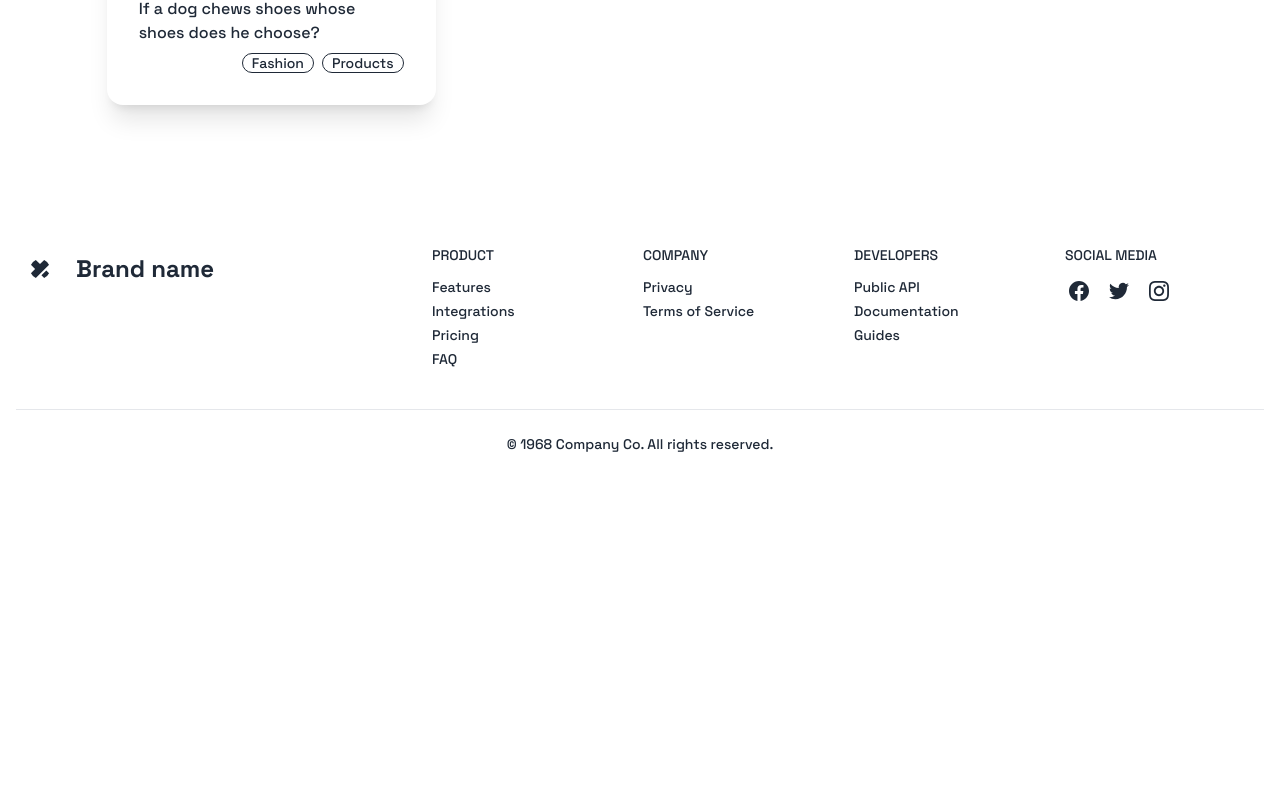
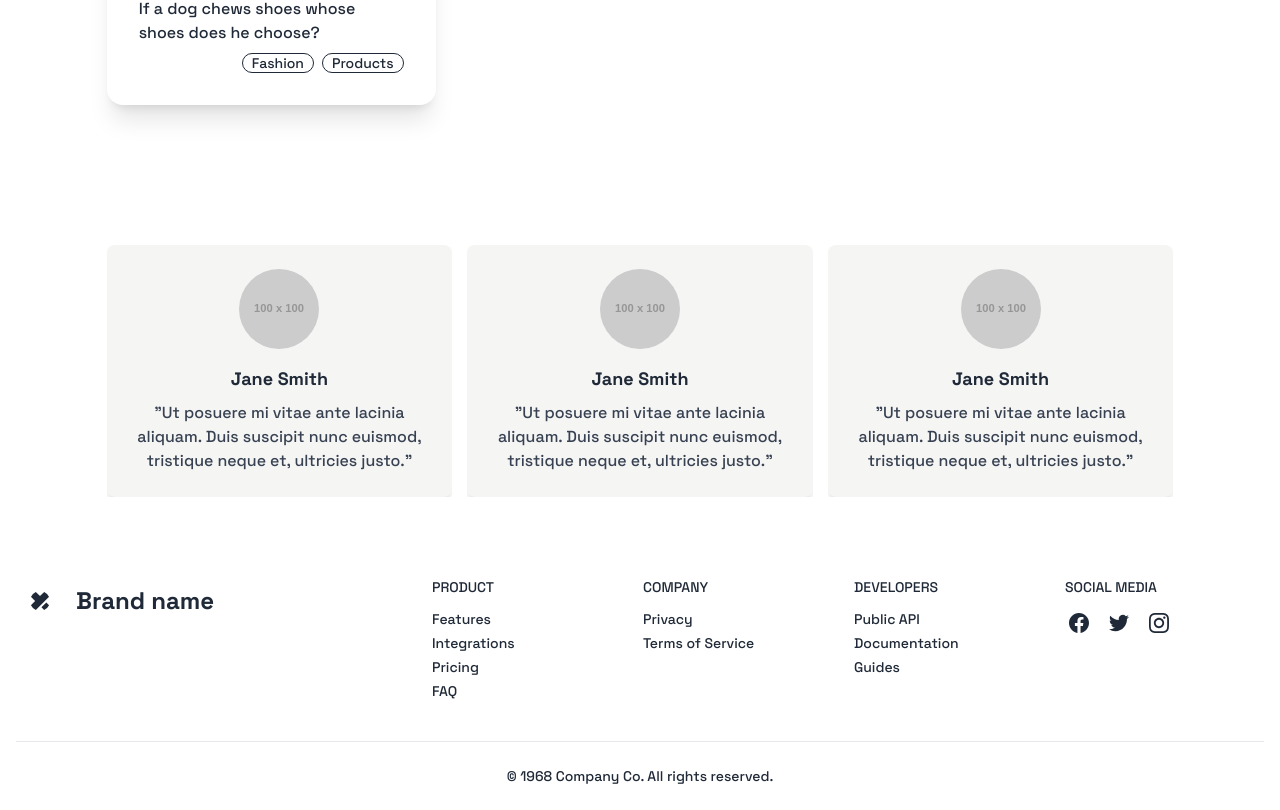
Before and after one commit to bijoymamud/Mamud_eShop, a React (Vite) app: page / in a window 1280 px wide. Shown: the part 3682-4492 px from the top of the page. Before the commit the page ends 4160 px from the top, so only its background shows below. Built offline with nearby package versions, Linux system fonts and the light colour scheme.

Commit message:
review section

```diff
--- a/package.json
+++ b/package.json
@@ -12,6 +12,7 @@
   "dependencies": {
     "@headlessui/react": "^1.7.17",
     "@tanstack/react-query": "^4.35.3",
+    "keen-slider": "^6.8.6",
     "localforage": "^1.10.0",
     "match-sorter": "^6.3.1",
     "react": "^18.2.0",
--- a/src/Pages/Home/HomePage/Home.jsx
+++ b/src/Pages/Home/HomePage/Home.jsx
@@ -1,5 +1,6 @@
 import Banner from "../Banner/Banner";
 import FeaturesProducts from "../FeaturesProducts/FeaturesProducts";
+import Review from "../Review/Review";
 import TodaysDeal from "../Todays_deal/TodaysDeal";
 
 
@@ -9,6 +10,7 @@ const Home = () => {
       <Banner />
       <FeaturesProducts />
       <TodaysDeal />
+      <Review />
     </div>
   );
 };
--- /dev/null
+++ b/src/Pages/Home/Review/Review.jsx
@@ -0,0 +1,87 @@
+import "keen-slider/keen-slider.min.css";
+import { useKeenSlider } from "keen-slider/react";
+import React from 'react';
+
+const Review = () => {
+  const [sliderRef] = useKeenSlider({
+    loop: true,
+    mode: "free-snap",
+    slides: {
+      perView: 3,
+      spacing: 15,
+    },
+  })
+  return (
+    <div className="container w-5/6 mx-auto text-center py-10">
+      <div ref={sliderRef} className="keen-slider  ">
+        <div className="keen-slider__slide number-slide1">
+          {/* <div className="container flex flex-col w-full max-w-lg p-6 mx-auto divide-y rounded-md divide-gray-700 dark:bg-gray-900 dark:text-gray-100">
+            <div className="flex justify-between p-4">
+              <div className="flex space-x-4">
+                <div>
+                  <img src="https://source.unsplash.com/100x100/?portrait" alt="" className="object-cover w-12 h-12 rounded-full dark:bg-gray-500" />
+                </div>
+                <div>
+                  <h4 className="font-bold">Leroy Jenkins</h4>
+
+                </div>
+              </div>
+
+            </div>
+            <div className="p-4 space-y-2 text-sm dark:text-gray-400">
+              <p>Vivamus sit amet turpis leo. Praesent varius eleifend elit, eu dictum lectus consequat vitae. Etiam ut dolor id justo fringilla finibus.</p>
+              <p>Donec eget ultricies diam, eu molestie arcu. Etiam nec lacus eu mauris cursus venenatis. Maecenas gravida urna vitae accumsan feugiat. Vestibulum commodo, ante sit urna purus rutrum sem.</p>
+            </div>
+          </div> */}
+          <div className="bg-stone-100 rounded-lg shadow-md p-6">
+            <img
+              src="https://via.placeholder.com/100"
+              alt="Customer Avatar"
+              className="w-20 h-20 rounded-full mx-auto mb-4"
+            />
+            <h3 className="text-lg font-semibold mb-2">Jane Smith</h3>
+            <p className="text-gray-700">
+              "Ut posuere mi vitae ante lacinia aliquam. Duis suscipit nunc euismod,
+              tristique neque et, ultricies justo."
+            </p>
+          </div>
+        </div>
+        <div className="keen-slider__slide number-slide2">
+
+          <div className="bg-stone-100 rounded-lg shadow-md p-6">
+            <img
+              src="https://via.placeholder.com/100"
+              alt="Customer Avatar"
+              className="w-20 h-20 rounded-full mx-auto mb-4"
+            />
+            <h3 className="text-lg font-semibold mb-2">Jane Smith</h3>
+            <p className="text-gray-700">
+              "Ut posuere mi vitae ante lacinia aliquam. Duis suscipit nunc euismod,
+              tristique neque et, ultricies justo."
+            </p>
+          </div>
+
+        </div>
+        <div className="keen-slider__slide number-slide3">
+          <div className="bg-stone-100 rounded-lg shadow-md p-6">
+            <img
+              src="https://via.placeholder.com/100"
+              alt="Customer Avatar"
+              className="w-20 h-20 rounded-full mx-auto mb-4"
+            />
+            <h3 className="text-lg font-semibold mb-2">Jane Smith</h3>
+            <p className="text-gray-700">
+              "Ut posuere mi vitae ante lacinia aliquam. Duis suscipit nunc euismod,
+              tristique neque et, ultricies justo."
+            </p>
+          </div>
+        </div>
+        <div className="keen-slider__slide number-slide4">4</div>
+        <div className="keen-slider__slide number-slide5">5</div>
+        <div className="keen-slider__slide number-slide6">6</div>
+      </div>
+    </div>
+  );
+};
+
+export default Review;
```
Also changed, not shown: 1 other file (tests, documents, lock files or other folders).
